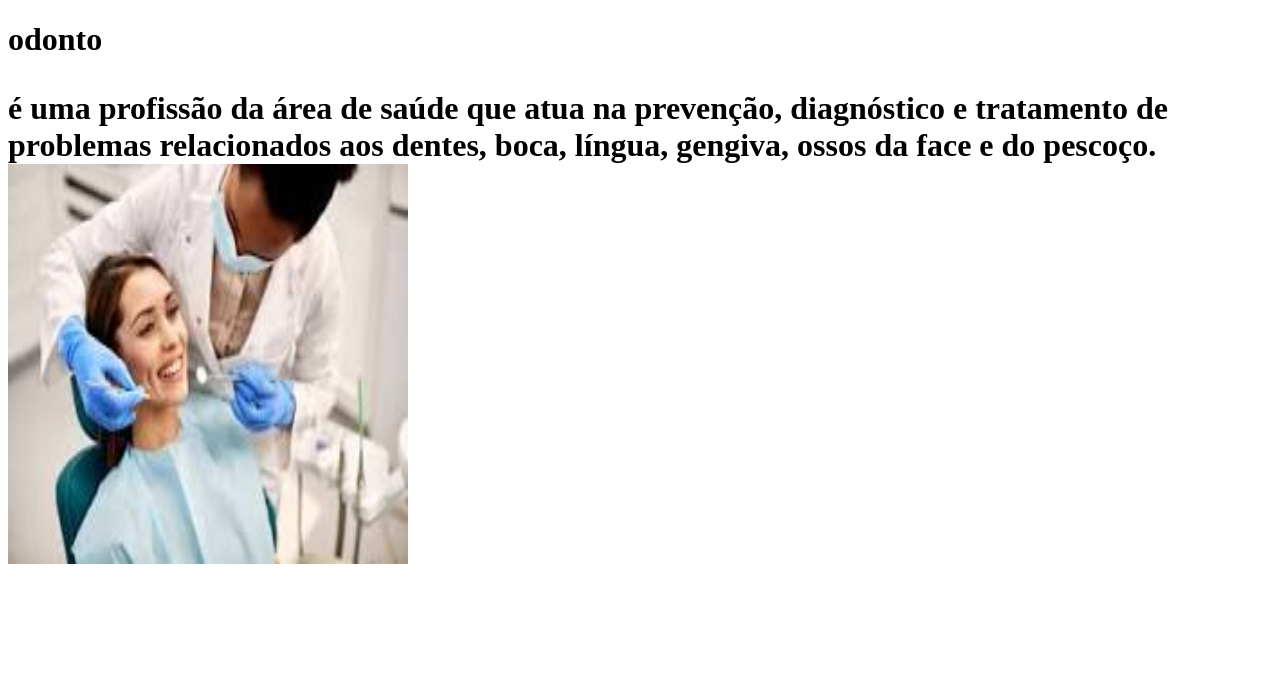
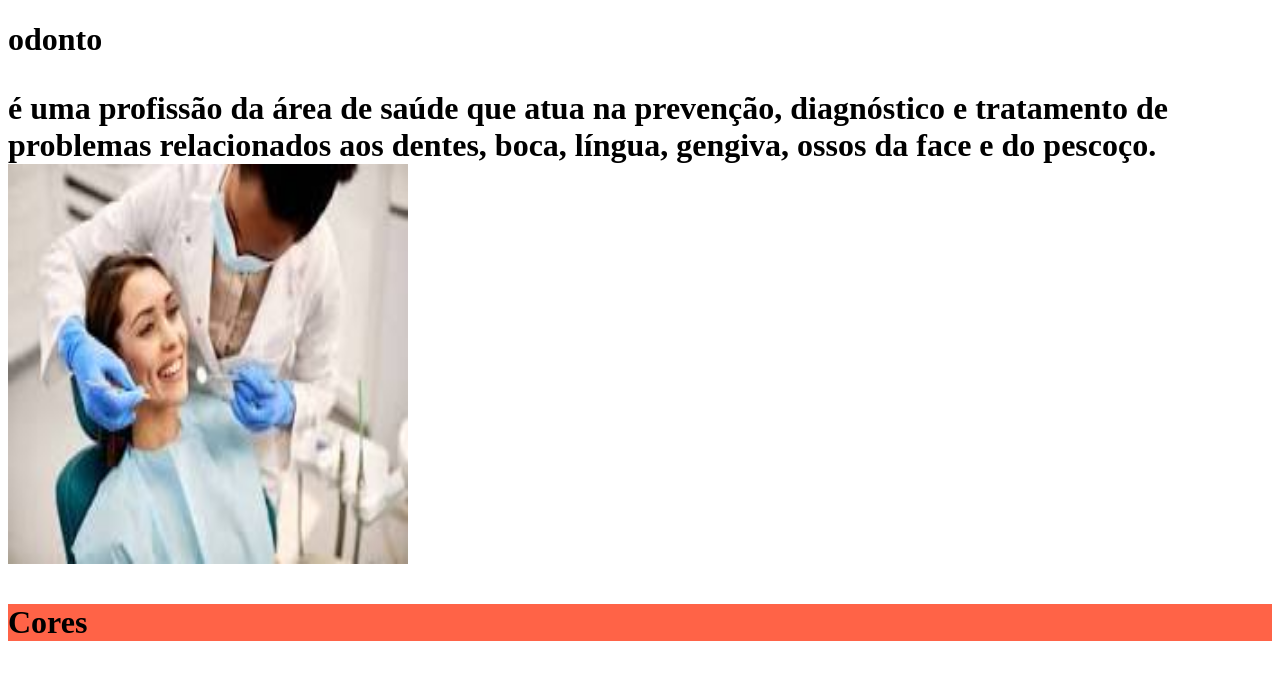
Before and after one commit to techechem/techechem.github.io, a plain HTML site: page index.html in a window 1280 px wide. Drawn offline with Linux system fonts and the light colour scheme.

Commit message:
Add files via upload

```diff
--- a/index.html
+++ b/index.html
@@ -13,6 +13,8 @@
             aos dentes, boca, língua, gengiva, ossos da face e do pescoço.
             <img src="images.jpeg" width="400" height="400">
 
+            <h1 style="background-color:Tomato;">Cores</h1>
+
         </p>
     </h1>
 </body>
```
